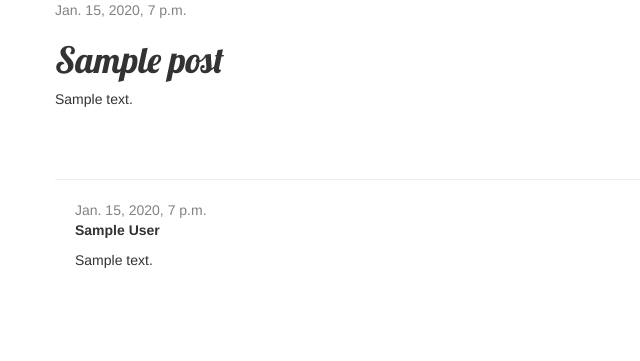
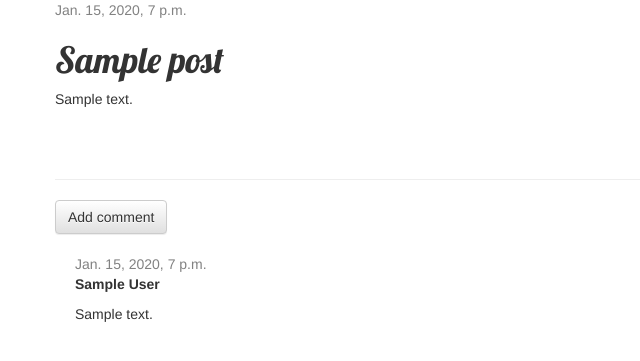
Before and after one commit to idforgitgmailcom/my-first-blog, a Django app: page /post/1/ in a window 1280 px wide. Shown: the part 144-505 px from the top of the page, without its empty margins (0-640 px from the left). Run offline with Django 3.2, Linux system fonts and the light colour scheme; tables that the repository leaves empty hold one stand-in row (values such as "Sample post"); some libraries are stand-ins or nearby versions.

Commit message:
댓글쓰기 기능 추가

```diff
--- a/blog/templates/blog/post_detail.html
+++ b/blog/templates/blog/post_detail.html
@@ -18,6 +18,7 @@
 	</div>
 
 	<hr>
+	<a class="btn btn-default" href="{% url 'add_comment_to_post' pk=post.pk %}">Add comment</a>
 	{% for comment in post.comments.all %}
 		<div class="comment">
 			<div class="date">{{ comment.created_date }}</div>
--- a/blog/urls.py
+++ b/blog/urls.py
@@ -9,4 +9,5 @@ urlpatterns = [
 	url(r'^drafts/$', views.post_draft_list, name='post_draft_list'),
 	url(r'^post/(?P<pk>\d+)/publish/$', views.post_publish, name='post_publish'),
 	url(r'^post/(?P<pk>\d+)/remove/$', views.post_remove, name='post_remove'),
+	url(r'^post/(?P<pk>\d+)/comment/$', views.add_comment_to_post, name='add_comment_to_post'),
 ]
--- a/blog/views.py
+++ b/blog/views.py
@@ -5,6 +5,7 @@ from django.utils import timezone
 from django.contrib.auth.decorators import login_required
 from .models import Post
 from .forms import PostForm
+from .forms import CommentForm
 
 # Create your views here.
 
@@ -59,3 +60,16 @@ def post_remove(request, pk):
 	post = get_object_or_404(Post, pk=pk)
 	post.delete()
 	return redirect('post_list')
+
+def add_comment_to_post(request, pk):
+	post = get_object_or_404(Post, pk=pk)
+	if request.method=="POST":
+		form = CommentForm(request.POST)
+		if form.is_valid():
+			comment = form.save(commit=False)
+			comment.post = post
+			comment.save()
+			return redirect('post_detail', pk=post.pk)
+	else:
+		form = CommentForm()
+	return render(request, 'blog/add_comment_to_post.html', {'form':form})
```
Also changed, not shown: blog/templates/blog/add_comment_to_post.html (added, +9 -0 lines).
